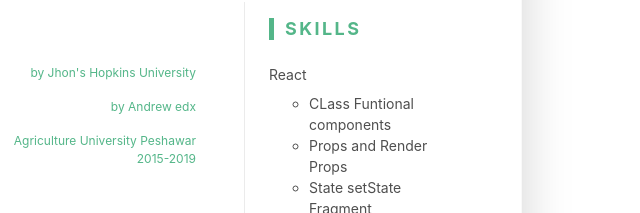
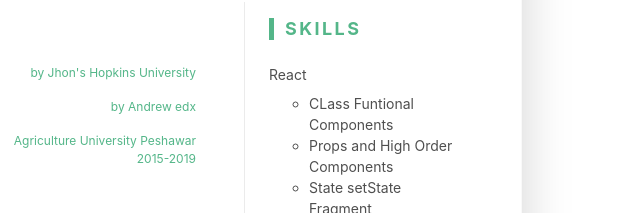
Before and after one commit to farooq83/farooq83.github.io, a plain HTML site: page index.html in a window 1280 px wide. Shown: the part 224-437 px from the top of the page, 640-1280 px from the left. Drawn offline with Linux system fonts and the light colour scheme.

Commit message:
Update index.html

```diff
--- a/index.html
+++ b/index.html
@@ -105,8 +105,8 @@
 											<li class="mb-2">React</li>
 											<li class="mb-2">
 												<ul>
-													<li>CLass Funtional components</li>
-													<li>Props and Render Props</li>
+													<li>CLass Funtional Components</li>
+													<li>Props and High Order Components</li>
 													<li>State setState Fragment</li>
 													<li>List and Key</li>
 													<li>Event Handling</li>
```
